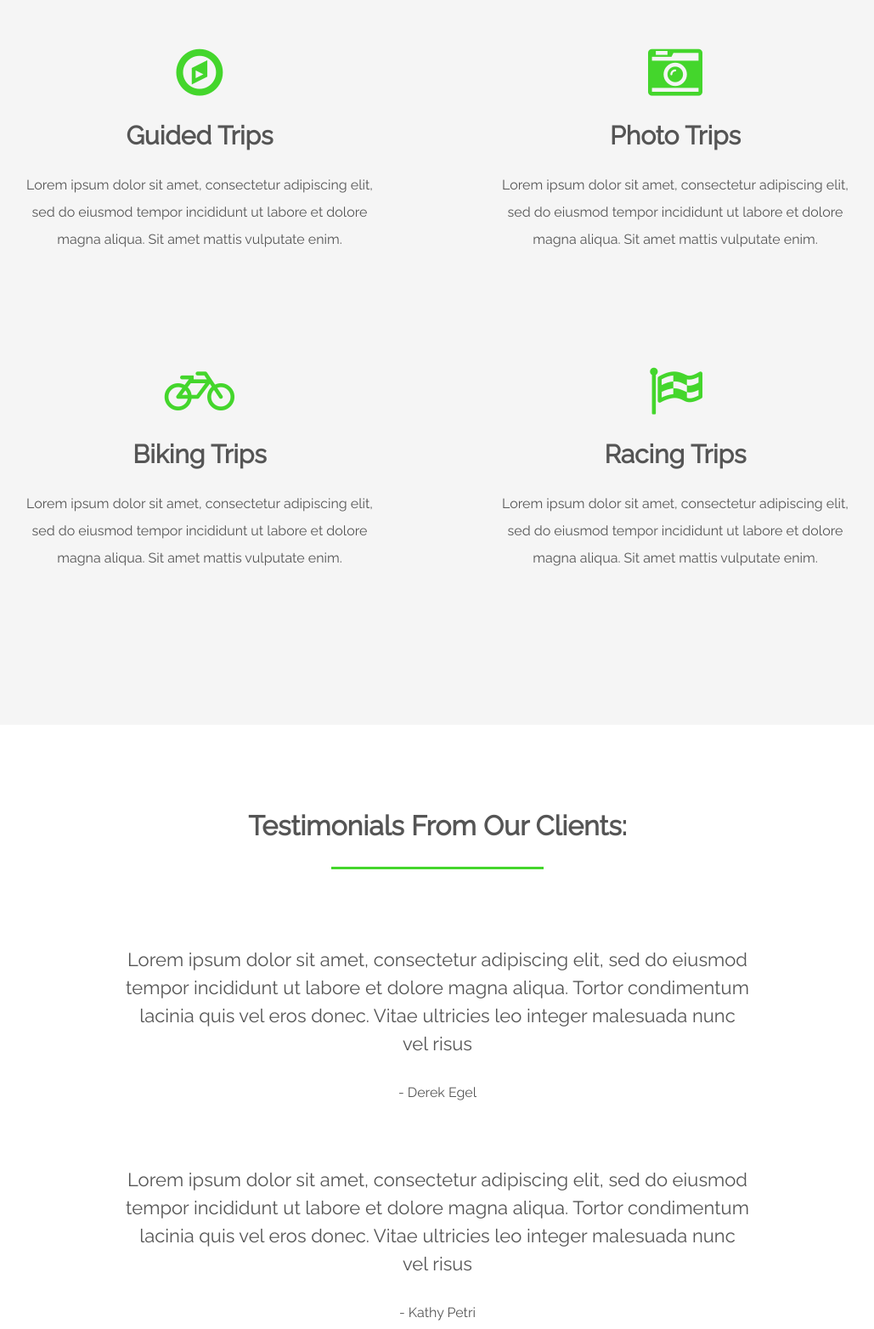
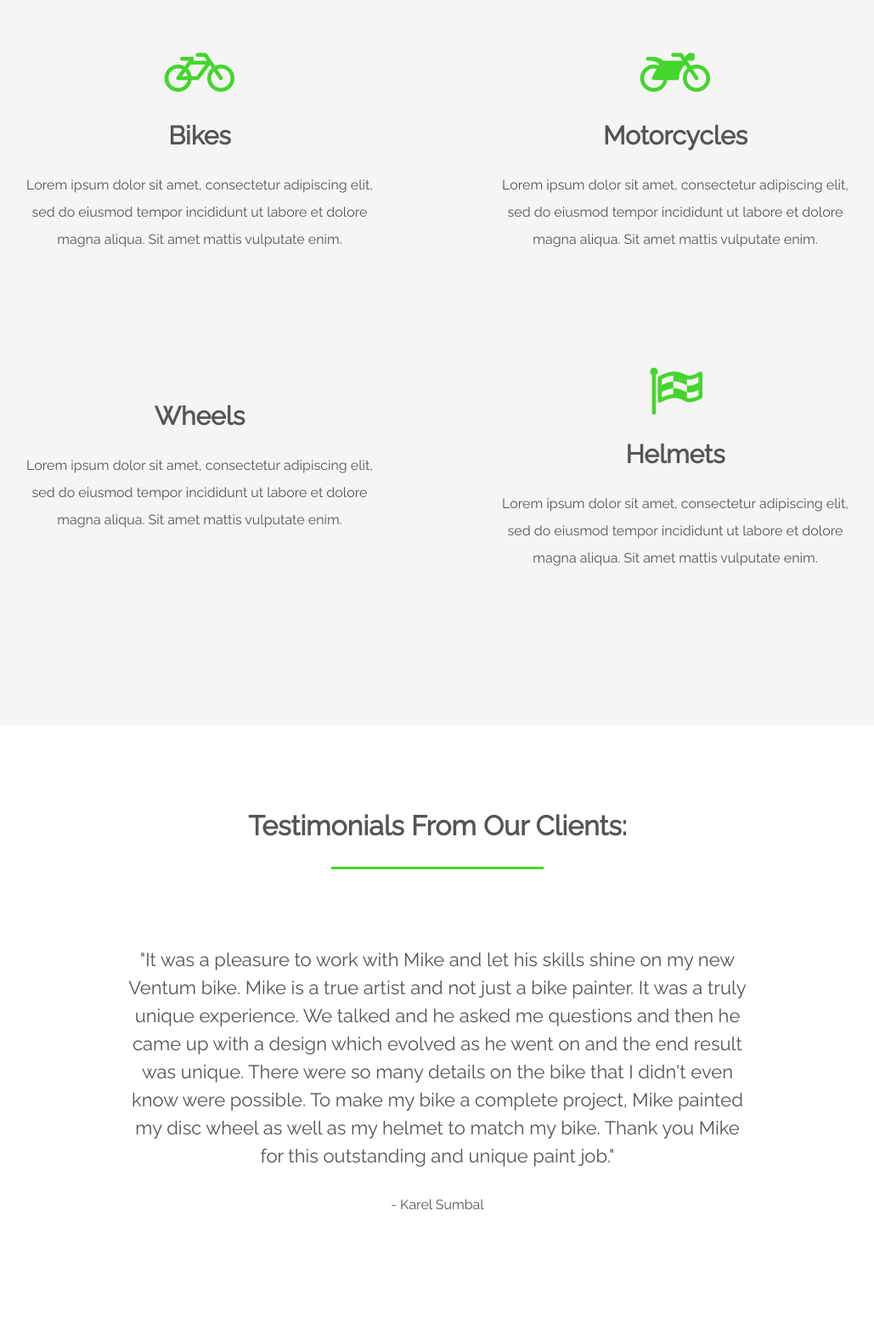
Before and after one commit to egelnoteagle/kcycledesigndotcom, a plain HTML site: page index.html in a window 1280 px wide. Shown: the part 2634-4198 px from the top of the page at 85% size, without its empty margins (125-1154 px from the left). Drawn offline with Linux system fonts and the light colour scheme.

Commit message:
changes icons

```diff
--- a/index.html
+++ b/index.html
@@ -56,23 +56,23 @@
 
     <ul class="grid">
       <li>
-        <i class="fa fa-compass fa-4x"></i>
-        <h4>Guided Trips</h4>
+        <i class="fa fa-bicycle fa-4x"></i>
+        <h4>Bikes</h4>
         <p>Lorem ipsum dolor sit amet, consectetur adipiscing elit, sed do eiusmod tempor incididunt ut labore et
           dolore magna
           aliqua. Sit amet mattis vulputate enim.</p>
       </li>
       <li>
-        <i class="fa fa-camera-retro fa-4x"></i>
-        <h4>Photo Trips</h4>
+        <i class="fa fa-motorcycle fa-4x"></i>
+        <h4>Motorcycles</h4>
         <p>Lorem ipsum dolor sit amet, consectetur adipiscing elit, sed do eiusmod tempor incididunt ut labore et
           dolore
           magna
           aliqua. Sit amet mattis vulputate enim.</p>
       </li>
       <li>
-        <i class="fa fa-bicycle fa-4x"></i>
-        <h4>Biking Trips</h4>
+        <i class="fa fa-tire fa-4x"></i>
+        <h4>Wheels</h4>
         <p>Lorem ipsum dolor sit amet, consectetur adipiscing elit, sed do eiusmod tempor incididunt ut labore et
           dolore
           magna
@@ -80,7 +80,7 @@
       </li>
       <li>
         <i class="fa fa-flag-checkered fa-4x"></i>
-        <h4>Racing Trips</h4>
+        <h4>Helmets</h4>
         <p>Lorem ipsum dolor sit amet, consectetur adipiscing elit, sed do eiusmod tempor incididunt ut labore et
           dolore
           magna
@@ -92,18 +92,12 @@
   <section class="testimonials">
     <h3 class="title">Testimonials from our clients:</h3>
     <hr>
-    <p class="quote">Lorem ipsum dolor sit amet, consectetur adipiscing elit, sed do eiusmod tempor incididunt ut
-      labore et dolore magna
-      aliqua. Tortor condimentum lacinia quis vel eros donec. Vitae ultricies leo integer malesuada nunc vel risus</p>
-    <p class="author">- Derek Egel</p>
-    <p class="quote">Lorem ipsum dolor sit amet, consectetur adipiscing elit, sed do eiusmod tempor incididunt ut
-      labore et dolore magna
-      aliqua. Tortor condimentum lacinia quis vel eros donec. Vitae ultricies leo integer malesuada nunc vel risus</p>
-    <p class="author">- Kathy Petri</p>
-    <p class="quote">Lorem ipsum dolor sit amet, consectetur adipiscing elit, sed do eiusmod tempor incididunt ut
-      labore et dolore magna
-      aliqua. Tortor condimentum lacinia quis vel eros donec. Vitae ultricies leo integer malesuada nunc vel risus</p>
-    <p class="author">- Mike Furtek</p>
+    <p class="quote">"It was a pleasure to work with Mike and let his skills shine on my new Ventum bike. Mike is a true artist and not just
+    a bike painter. It was a truly unique experience. We talked and he asked me questions and then he came up with a design
+    which evolved as he went on and the end result was unique. There were so many details on the bike that I didn't even
+    know were possible. To make my bike a complete project, Mike painted my disc wheel as well as my helmet to match my
+    bike. Thank you Mike for this outstanding and unique paint job."</p>
+    <p class="author">- Karel Sumbal</p>
   </section>
 
   <section class="owners">
```
